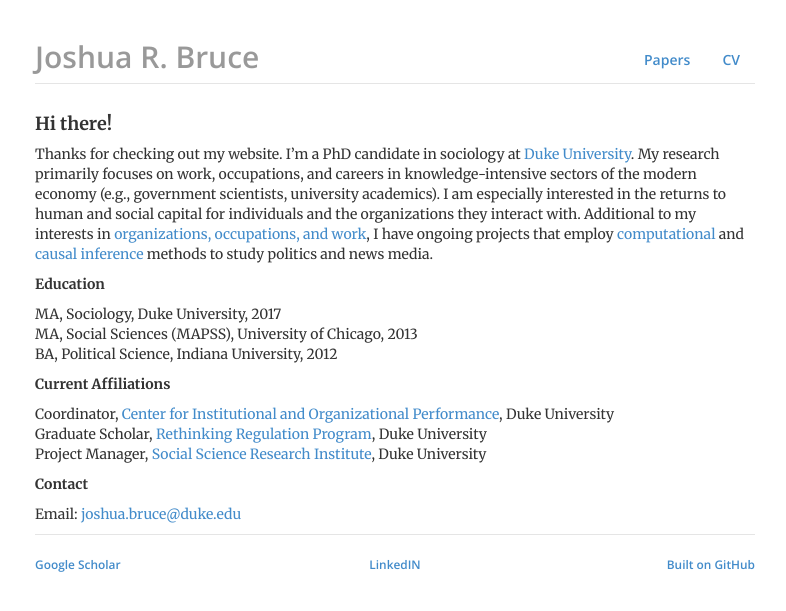
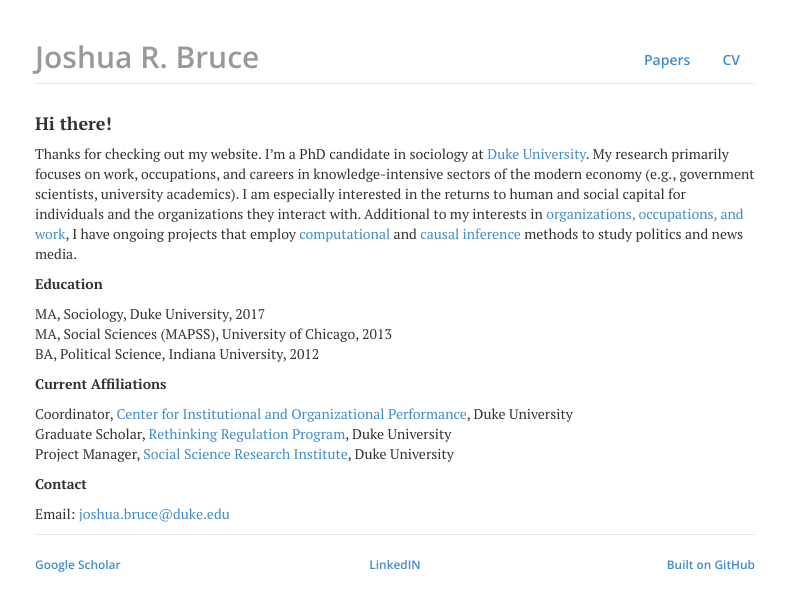
Before and after one commit to joshuarbruce/joshuarbruce.github.io, a Jekyll site: the page built from index.html, in a window 1280 px wide. Shown: the top 611 px of the page, without its empty margins (245-1031 px from the left). Built offline with Jekyll 4.4.1, drawn with Linux system fonts in a browser that asks for light colours; nearby versions of some CDN libraries.

Commit message:
Update style.css

```diff
--- a/css/style.css
+++ b/css/style.css
@@ -1,10 +1,10 @@
 /* See Google Fonts here: https://fonts.google.com/ */
-@import url(https://fonts.googleapis.com/css?family=Merriweather:400,400i,700,700i|Open+Sans:600);
+@import url(https://fonts.googleapis.com/css?family=PT+Serif:400,400i,700,700i|Open+Sans:600);
 
-/* Set body and header text to Merriweather serif font */
-body { padding-top: 20px; padding-bottom: 40px; font-family: 'Merriweather', serif; font-size: 14px; }
+/* Set body and header text to PT Serif serif font */
+body { padding-top: 20px; padding-bottom: 40px; font-family: 'PT Serif', serif; font-size: 14px; }
 
-h1, h2, h3, h4, h5, h6, .h1, .h2, .h3, .h4, .h5, .h6 { font-family: 'Merriweather', serif; font-weight: 700; }
+h1, h2, h3, h4, h5, h6, .h1, .h2, .h3, .h4, .h5, .h6 { font-family: 'PT Serif', serif; font-weight: 700; }
 
 blockquote p { font-size: 16px; line-height: 1.6em;}
 
@@ -64,7 +64,7 @@
 .notes, .contact, .about, .cv, .error, .swatches { margin-bottom: 30px; }
 
 /* Contact */
-iframe {font-family: 'Merriweather', serif; font-size: 16px;}
+iframe {font-family: 'PT Serif', serif; font-size: 16px;}
 
 /* About */
 .about ul.list-unstyled li { line-height: 30px; text-indent: -30px; margin-left: 30px;}
```
